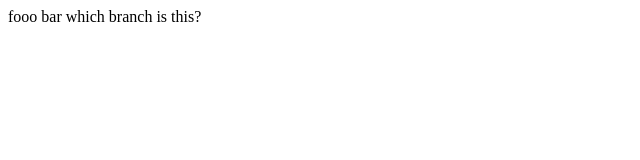
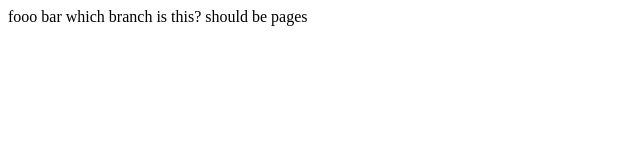
Before and after one commit to charlietfl/test, a plain HTML site: page index.html in a window 1280 px wide. Shown: the whole page, without its empty margins (0-640 px from the left). Drawn offline with Linux system fonts and the light colour scheme.

Commit message:
master update

```diff
--- a/index.html
+++ b/index.html
@@ -4,6 +4,6 @@
     <title>Coooool</title>
 </head>
 <body>
-fooo bar which branch is this?
+fooo bar which branch is this?  should be pages
 </body>
 </html>
```
